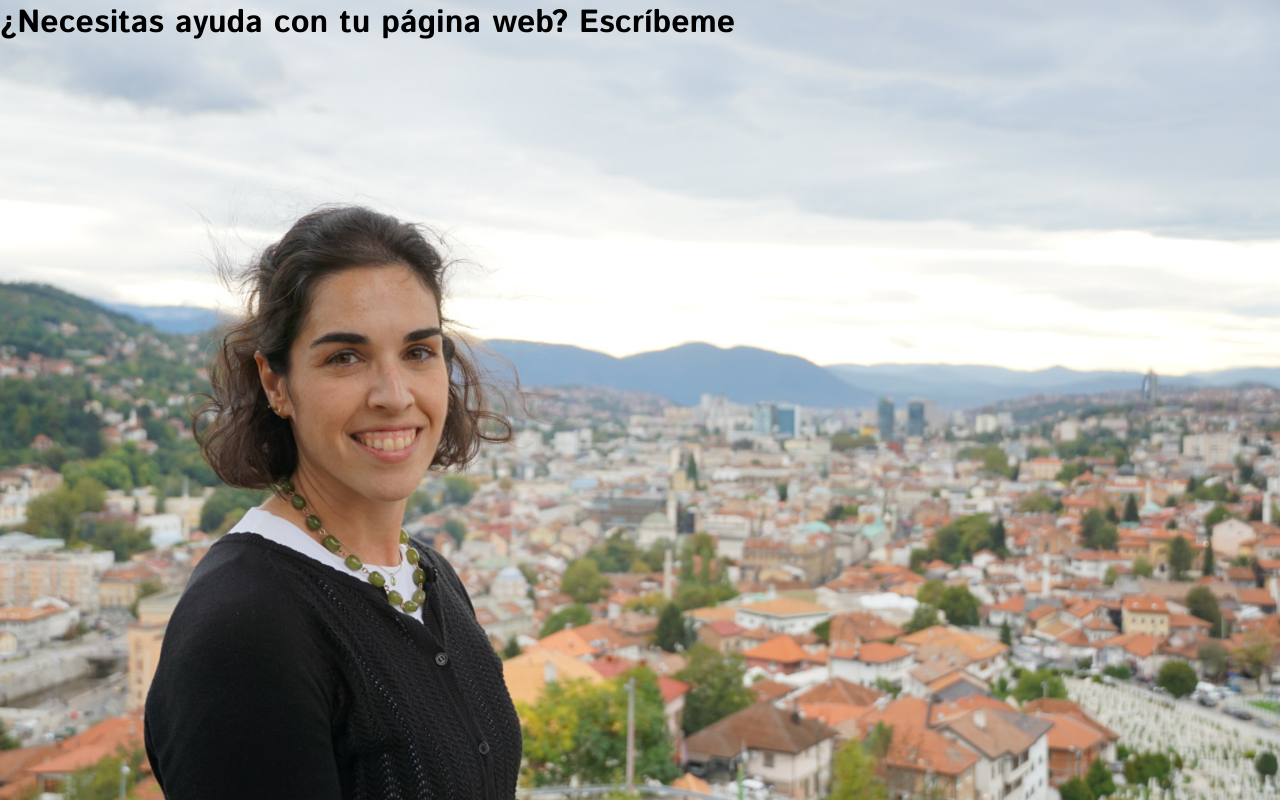
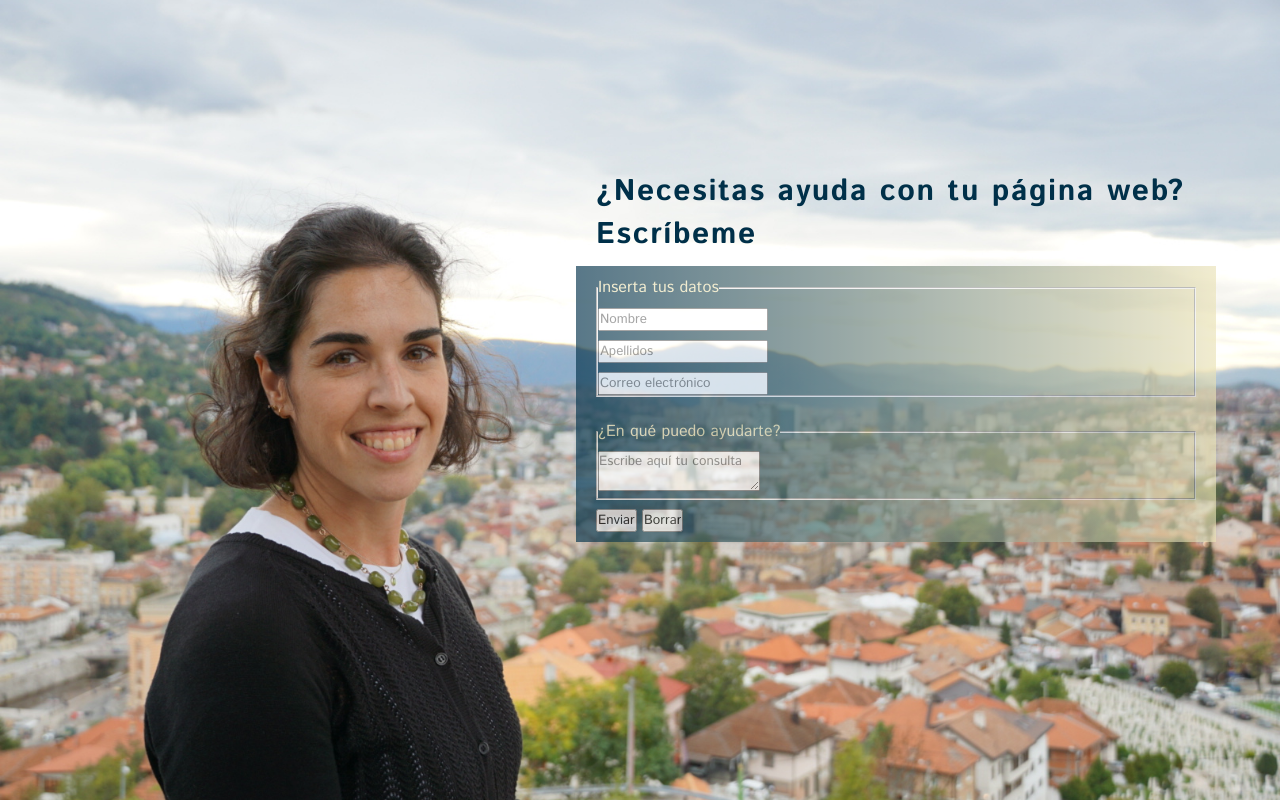
Before and after one commit to evals7/LMS_actividad_4_landing_page_personal, a plain HTML site: page formulario.html in a window 1280 px wide. Drawn offline with Linux system fonts and the light colour scheme.

Commit message:
formulario

```diff
--- a/formulario.html
+++ b/formulario.html
@@ -8,8 +8,29 @@
     <link rel="stylesheet" href="https://cdnjs.cloudflare.com/ajax/libs/font-awesome/6.5.0/css/all.min.css"/>
 </head>
 <body class="formulario">
-    <h1>¿Necesitas ayuda con tu página web? Escríbeme</h1>
-    <form action="mailto:eva"></form>
+    <h1 class="titulo-contacto">¿Necesitas ayuda con tu página web? Escríbeme</h1>
+    <form action="mailto:eva" method="post" autocomplete="on" target="_blank">
+        <fieldset>
+            <legend>Inserta tus datos</legend>
 
+            <label for="nombre"></label>
+            <input type="text" placeholder="Nombre" id="nombre" required>
+
+            <label for="apellidos"></label>
+            <input type="text" placeholder="Apellidos" id="apellidos" required>
+
+            <label for="correo_electronico"></label>
+            <input type="text" placeholder="Correo electrónico" id="correo_electronico" required>
+        </fieldset>
+    <br>
+        <fieldset>
+            <legend>¿En qué puedo ayudarte?</legend>
+            <label for="comentario"></label>
+            <textarea name="text" placeholder="Escribe aquí tu consulta" id="comentario"></textarea>
+        </fieldset>
+    <label for="button"></label>
+    <input type="submit" value="Enviar" id="button">
+    <input type="reset" value="Borrar" id="button">
+    </form>
 </body>
 </html>
--- a/style.css
+++ b/style.css
@@ -31,11 +31,12 @@ header{
 
 body{
     background-image: url(./img/fondo.jpg);
-    background-repeat: no repeat;
+    background-repeat: no-repeat;
     background-position: center;
-    background-size: 100% ;
+    background-size: cover ;
     background-attachment: fixed;
 }
+/*******Menú******/
 ul{
     list-style: none;
 }
@@ -83,6 +84,7 @@ nav ul li ul:hover{
     padding: 0.8rem;
     display: block;
 }
+/******Logo******/
 .logo{
     height: 5vh;
 }
@@ -92,7 +94,7 @@ nav ul li ul:hover{
     border-radius: 10px;
 }
 
-/*main de lal web*/
+/******parte central homepage*****/
 main{
     position: relative;
     width: 50%;
@@ -119,7 +121,7 @@ main{
     color: var(--color1);
     padding-left: 7px;
     padding-bottom: 7px;
-    padding-right: 37pxpx;
+    padding-right: 37px;
     width: 100%;
 }
 .rrss a{
@@ -144,3 +146,30 @@ footer{
 .copyright{
     padding-top: 7px;
 }
+
+/*Formulario de contacto*/
+form, .titulo-contacto{
+    color: var(--color1);
+    padding: 10px 20px 10px 20px;
+    margin: left;
+    position: relative;
+    width: 50%;
+    right: -45%;
+    align-items: right;
+    text-align: left;
+}
+.titulo-contacto{
+    padding-bottom: 10px;
+    font-size: 30px;
+    letter-spacing: 0.1rem;
+    margin-top: 10rem;
+}
+form{
+    background: linear-gradient(to left, var(--color5), var(--color1));
+    opacity: 65%;
+    color: var(--color5);
+}
+label{
+    display: block;
+    margin: 8px;
+}
```
Also changed, not shown: index.html (+0 -1 lines).
